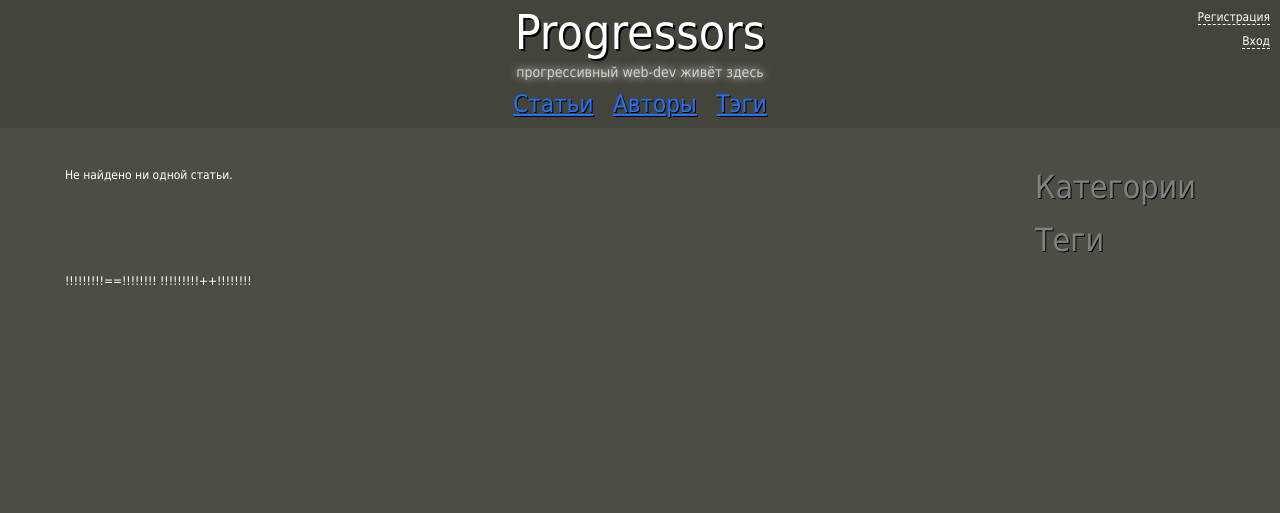
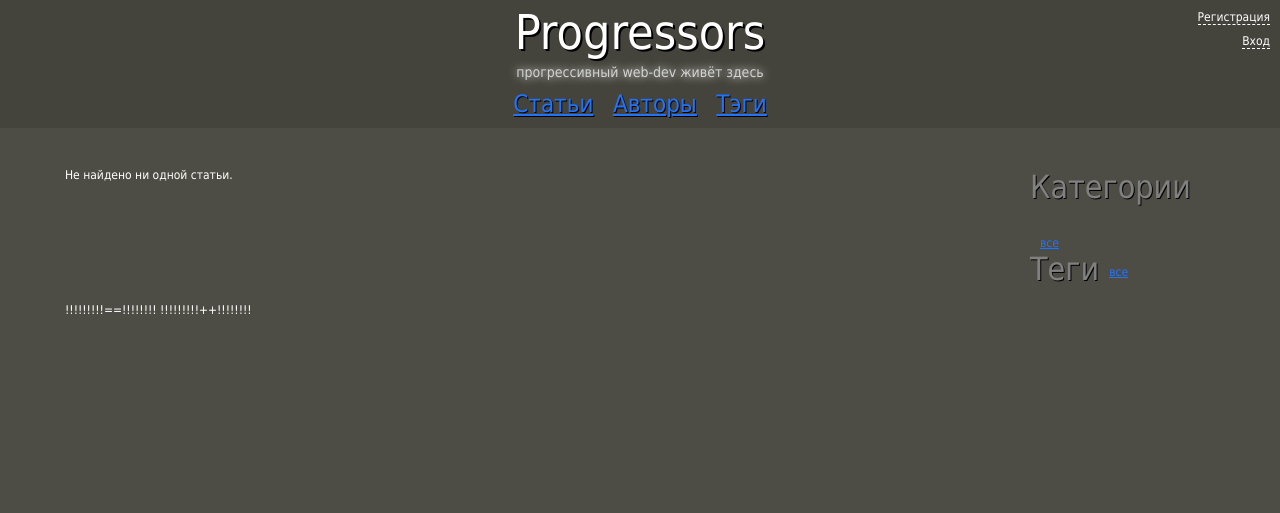
Before and after one commit to webriders/dworkin, a Django app: template site/source/apps/techblog/templates/articles/article_list.html in a window 1280 px wide. Shown: the top 513 px of the page. Run offline with Django 3.2, Linux system fonts and the light colour scheme; the template is opened without the code that fills it, so the values that code supplies are empty; parts of the project's set-up code (start-up, migrations or seed data) failed here and were passed over; some libraries are stand-ins or nearby versions; some web fonts are replaced.

Commit message:
DWR-34 - [Articles] Tag navigation

```diff
--- a/site/source/apps/techblog/templates/articles/article_list.html
+++ b/site/source/apps/techblog/templates/articles/article_list.html
@@ -23,7 +23,7 @@
 {% block content %}
     <div class="article-list">
         {% if article_list %}
-            {% if author %}
+{% comment %}            {% if author %}
                 {% if author == user %}
                     <h1>Ваши статьи.</h1>
                 {% else %}
@@ -35,7 +35,7 @@
 
             {% if tags %}
                 <h1>Теги: {{ tags }}.</h1>
-            {% endif %}
+            {% endif %}{% endcomment %}
 
             {% for article in article_list %}
                 {% include 'articles/article_item.html' %}
@@ -55,8 +55,10 @@
     </div>
     <div class="control-panel">
         {% if request.user.is_authenticated %}
+            <div class="filter">
                 <h3>Моё</h3>
-            <a href="?all_own=1">все</a>
+                <a class="all" href="?all_own=1">все</a>
+                <div class="clear"></div>
                 <ul class="categories">
                         <li class="{% if own_articles %}selected{% endif %} {% if not own_articles_count %}disabled{% endif %}">
                             <div class="button"></div>
@@ -67,9 +69,14 @@
                             <a href="?own=drafts&all_category&all_tags=1">Черновики ({{ own_drafts_count }})</a>
                         </li>
                 </ul>
+            </div>
         {% endif %}
 
+        <div class="filter">
             <h3>Категории</h3>
+            <a class="all" href="?all_category=1">все</a>
+            <div class="clear"></div>
+
             <ul class="categories">
                 {% for category in categories %}
                     {% if category.disabled %}
@@ -85,8 +92,12 @@
                     {% endif %}
                 {% endfor %}
             </ul>
+        </div>
 
+        <div class="filter">
             <h3>Теги</h3>
+            <a class="all" href="?all_tags=1">все</a>
+            <div class="clear"></div>
             <div class="tag-cloud">
                 {% for tag in tag_cloud %}
                     {% if tag.disabled %}
@@ -101,6 +112,7 @@
                 {% endfor %}
             </div>
         </div>
+    </div>
     <div class="clear"></div>
     !!!!!!!!!={{ the_filter.print_state }}=!!!!!!!!
     !!!!!!!!!+{{ the_filter }}+!!!!!!!!
--- a/site/static/techblog/css/pages/articles.css
+++ b/site/static/techblog/css/pages/articles.css
@@ -231,9 +231,12 @@
 
 .control-panel {
     float: left;
-    width: 180px;
+    width: 185px;
     padding-top: 40px;
-    margin-left: 50px;
+    margin-left: 45px;
+}
+.control-panel .filter {
+    /*overflow: hidden;*/
 }
 
 .control-panel h3 {
@@ -241,6 +244,13 @@
     font-size: 32px;
     text-shadow: 1px 1px 0 black;
     margin-bottom: 15px;
+    float:left;
+}
+
+.control-panel .filter .all {
+    float: left;
+    margin-top: 15px;
+    margin-left: 10px;
 }
 
 .control-panel .categories{
@@ -275,6 +285,9 @@
 .control-panel .categories li.selected .button {
     background: orange;
     box-shadow: 0px 0px 2px 2px orange;
+    border: 2px solid white;
+    width: 20px;
+    margin-left: -13px;
 }
 
 
```
Lines whose indentation alone changed are shown as unchanged.
